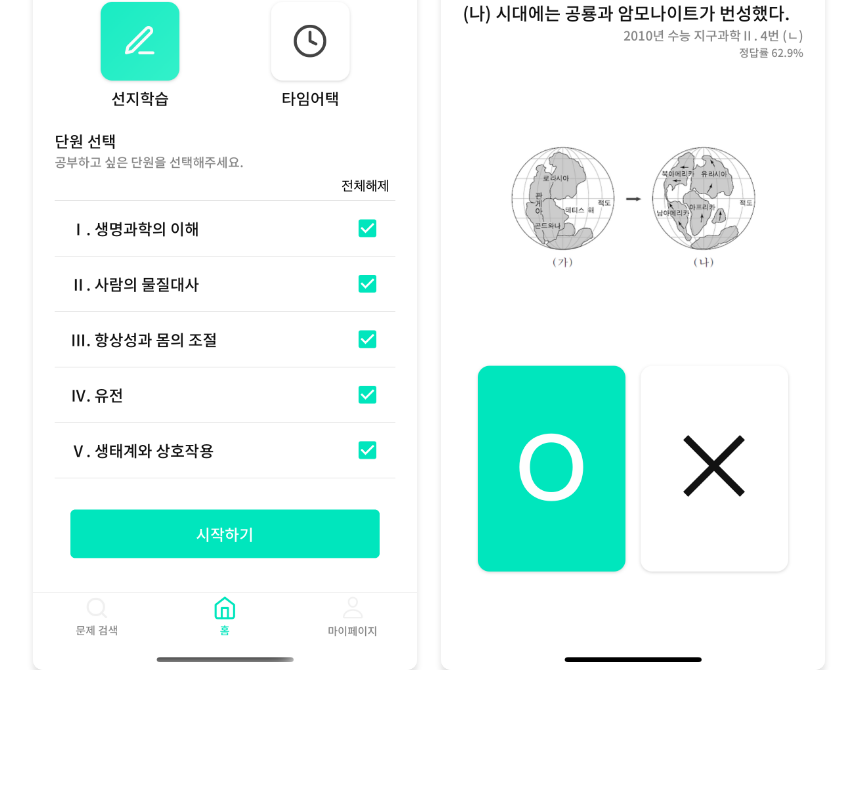
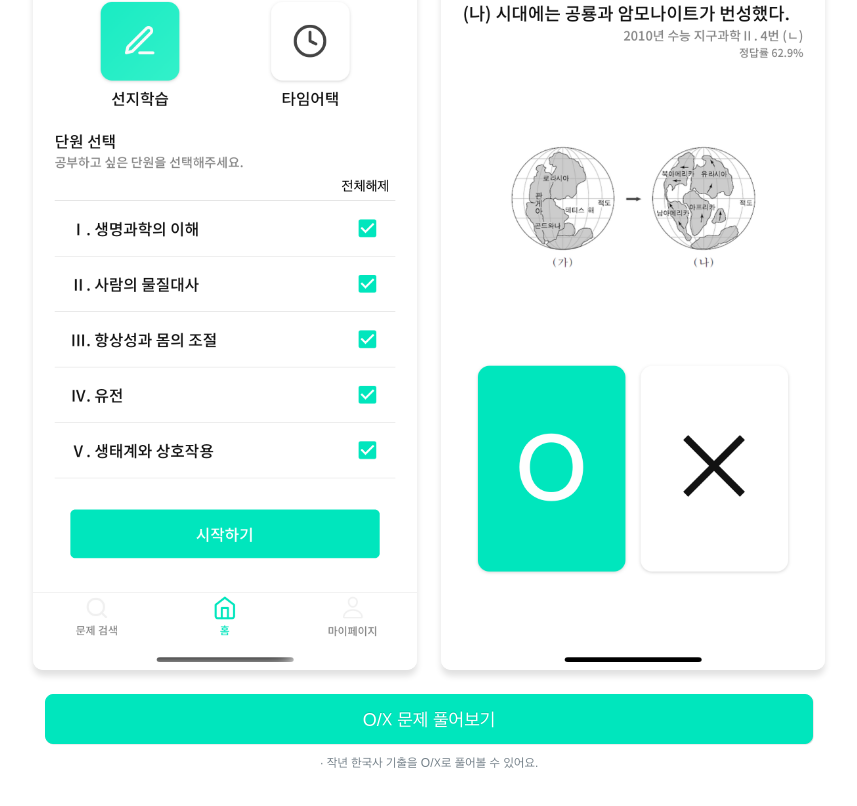
Before and after one commit to almo-edu/ox-landing, a React (Create React App) app: page /#/ in a window 1280 px wide. Shown: the part 1764-2570 px from the top of the page, without its empty margins (211-1068 px from the left). Before the commit the page ends 2434 px from the top, so only its background shows below. Built offline with nearby package versions, Linux system fonts and the light colour scheme; no server answers.

Commit message:
advantages

```diff
--- a/src/home/Advantages.tsx
+++ b/src/home/Advantages.tsx
@@ -2,11 +2,12 @@ import { Box, Text } from "materials"
 import styled from "styled-components"
 import adv1 from "assets/adv1.png"
 import adv2 from "assets/adv2.png"
+import { Button } from "antd"
 
 
 const Wrapper = styled.section`
     background-color: #F5F5F5;
-    height: 90vh;
+    height: 110vh;
     display: flex;
     flex-direction: column;
 
@@ -14,6 +15,13 @@ const Wrapper = styled.section`
         width: 30vw;
         border-radius: 10px;
         box-shadow: rgba(0, 0, 0, 0.12) 0px 6px 6px;
+    }
+
+    button {
+        width: 60vw;
+        height: 50px;
+        font-size: 18px;
+        border-radius: 8px;
     }
 `
 
@@ -69,6 +77,14 @@ export function Advantages(){
                         <img src={adv2} />
                     </Box>
                 </Box>
+
+            </Box>
+
+            <Box flexDirection="column" alignItems="center" paddingTop={24} paddingBottom={48}>
+                <Button type="primary" >
+                    O/X 문제 풀어보기
+                </Button>
+                <Text type="D1" content="· 작년 한국사 기출을 O/X로 풀어볼 수 있어요." marginTop={12} />
             </Box>
 
         </Wrapper>
```
Also changed, not shown: src/home/Comments.tsx (added).
